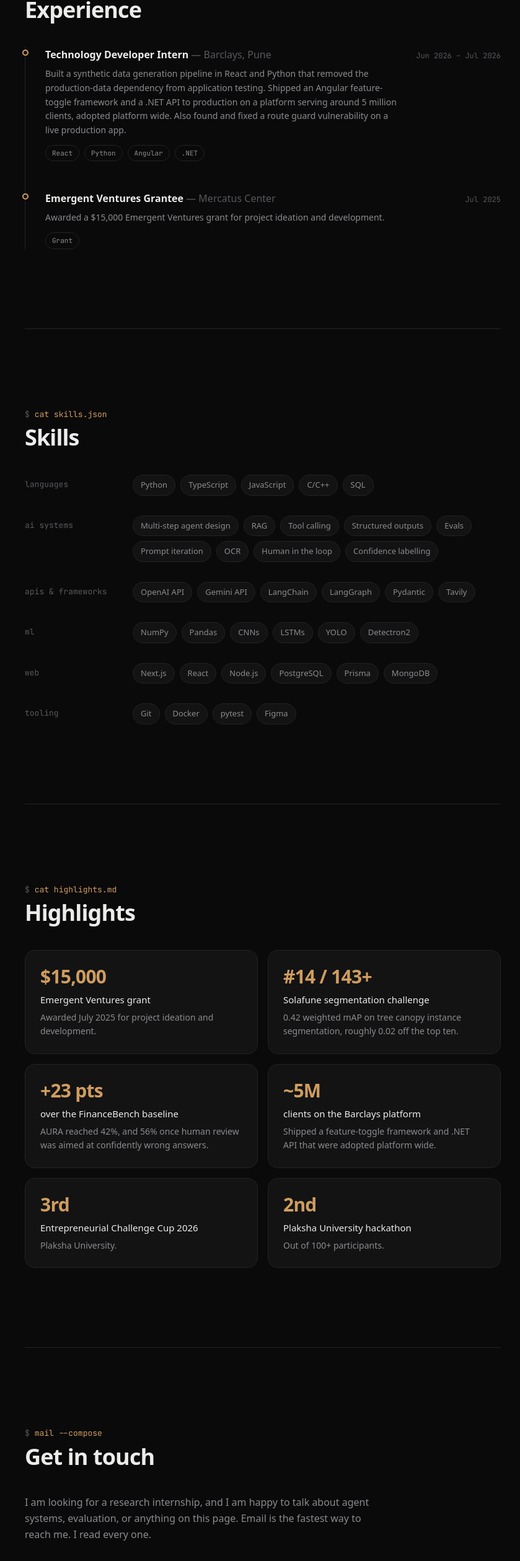
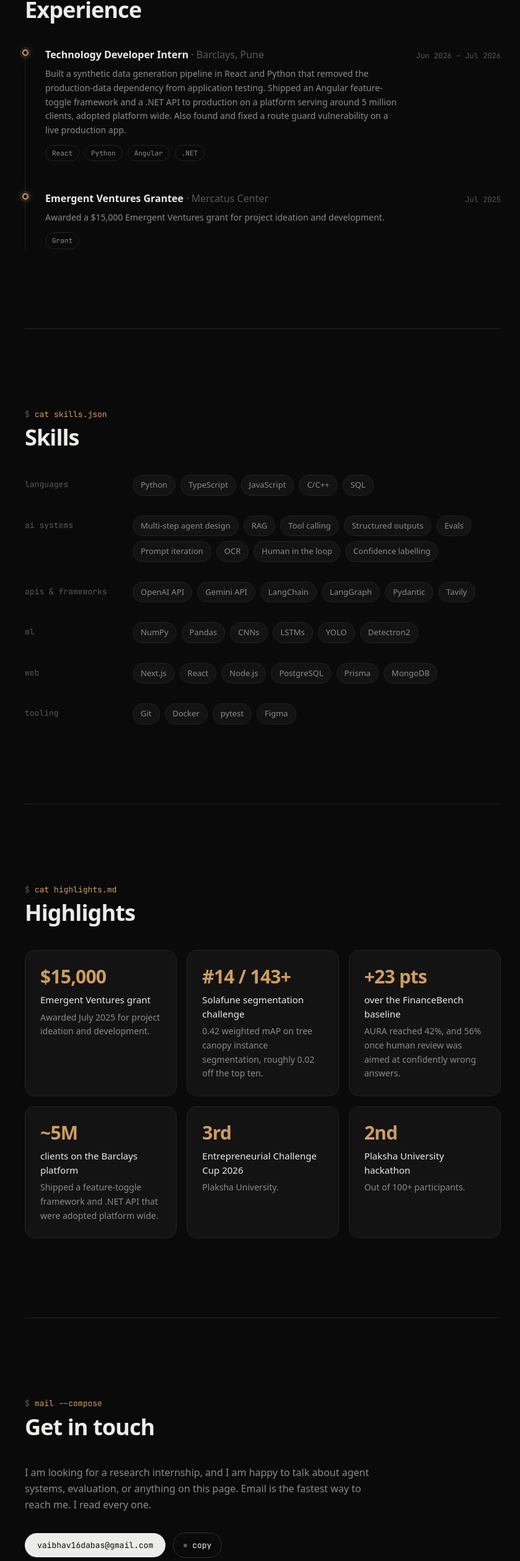
Before and after one commit to vaibhavdabas16/portfolio, a Next.js app: page / in a window 1280 px wide. Shown: the part 3327-5846 px from the top of the page at 62% size, without its empty margins (216-1055 px from the left). Built offline with nearby package versions, Linux system fonts and the light colour scheme.

Commit message:
feat: animated highlight counters, copy-email button, chip and timeline hover states

```diff
--- a/src/components/Contact.tsx
+++ b/src/components/Contact.tsx
@@ -1,5 +1,6 @@
 import { profile } from "@/data/portfolio";
 import SectionLabel from "./SectionLabel";
+import CopyEmail from "./CopyEmail";
 
 export default function Contact() {
   return (
@@ -7,29 +8,33 @@ export default function Contact() {
       <div className="mx-auto w-full max-w-3xl">
         <SectionLabel command="mail --compose" title="Get in touch" />
 
-        <p className="max-w-xl text-[15px] sm:text-base leading-relaxed text-text-secondary">
+        <p
+          data-reveal
+          className="max-w-xl text-[15px] sm:text-base leading-relaxed text-text-secondary"
+        >
           I am looking for a research internship, and I am happy to talk about
           agent systems, evaluation, or anything on this page. Email is the
           fastest way to reach me. I read every one.
         </p>
 
-        <a
-          href={`mailto:${profile.email}`}
-          className="mt-8 inline-flex items-center gap-2 rounded-full bg-text-primary px-5 py-2.5 font-mono text-[13px] text-bg transition-opacity hover:opacity-85"
+        <div data-reveal style={{ "--d": "80ms" } as React.CSSProperties}>
+          <CopyEmail email={profile.email} />
+        </div>
+
+        <div
+          data-reveal
+          style={{ "--d": "160ms" } as React.CSSProperties}
+          className="mt-10 flex flex-wrap gap-x-6 gap-y-2 font-mono text-[13px] text-text-secondary"
         >
-          {profile.email}
-        </a>
-
-        <div className="mt-10 flex flex-wrap gap-x-6 gap-y-2 font-mono text-[13px] text-text-secondary">
           {profile.socials.map((s) => (
             <a
               key={s.label}
               href={s.url}
               target="_blank"
               rel="noopener noreferrer"
-              className="transition-colors hover:text-accent"
+              className="link-draw hover:text-accent"
             >
-              {s.label}
+              {s.label} ↗
             </a>
           ))}
         </div>
--- /dev/null
+++ b/src/components/CopyEmail.tsx
@@ -0,0 +1,42 @@
+"use client";
+
+import { useState } from "react";
+
+export default function CopyEmail({ email }: { email: string }) {
+  const [copied, setCopied] = useState(false);
+
+  const copy = async () => {
+    try {
+      await navigator.clipboard.writeText(email);
+      setCopied(true);
+      setTimeout(() => setCopied(false), 1800);
+    } catch {
+      // Clipboard blocked: the mailto link next to this still works.
+    }
+  };
+
+  return (
+    <div className="mt-8 flex flex-wrap items-center gap-3">
+      <a
+        href={`mailto:${email}`}
+        className="inline-flex items-center gap-2 rounded-full bg-text-primary px-5 py-2.5 font-mono text-[13px] text-bg transition-transform hover:-translate-y-0.5 hover:opacity-90"
+      >
+        {email}
+      </a>
+      <button
+        type="button"
+        onClick={copy}
+        className="inline-flex items-center gap-2 rounded-full border border-border-strong px-4 py-2.5 font-mono text-[13px] text-text-primary transition-colors hover:border-accent hover:text-accent"
+        aria-live="polite"
+      >
+        <span
+          className={`inline-block h-1.5 w-1.5 rounded-full transition-colors ${
+            copied ? "bg-green-400" : "bg-text-tertiary"
+          }`}
+          aria-hidden
+        />
+        {copied ? "copied" : "copy"}
+      </button>
+    </div>
+  );
+}
--- /dev/null
+++ b/src/components/Counter.tsx
@@ -0,0 +1,67 @@
+"use client";
+
+import { useEffect, useRef, useState } from "react";
+
+/**
+ * Animates the first number inside a string like "$15,000", "#14 / 143+"
+ * or "~5M" from 0 up to its value. Anything around the number is left
+ * untouched. Starts when the nearest [data-reveal] ancestor is revealed
+ * by Effects, or immediately if there is no such ancestor.
+ */
+export default function Counter({
+  value,
+  className,
+}: {
+  value: string;
+  className?: string;
+}) {
+  const ref = useRef<HTMLSpanElement>(null);
+  const [display, setDisplay] = useState(value);
+
+  useEffect(() => {
+    const match = value.match(/(\d[\d,]*)/);
+    const el = ref.current;
+    if (!match || !el) return;
+    if (window.matchMedia("(prefers-reduced-motion: reduce)").matches) return;
+
+    const raw = match[1];
+    const target = parseInt(raw.replace(/,/g, ""), 10);
+    const useCommas = raw.includes(",");
+    const before = value.slice(0, match.index);
+    const after = value.slice((match.index ?? 0) + raw.length);
+    const fmt = (n: number) =>
+      before + (useCommas ? n.toLocaleString("en-US") : String(n)) + after;
+
+    let frame = 0;
+    const run = () => {
+      const duration = 1100;
+      const start = performance.now();
+      const tick = (now: number) => {
+        const t = Math.min(1, (now - start) / duration);
+        const eased = 1 - Math.pow(1 - t, 3);
+        setDisplay(fmt(Math.round(target * eased)));
+        if (t < 1) frame = requestAnimationFrame(tick);
+      };
+      frame = requestAnimationFrame(tick);
+    };
+
+    const host = el.closest<HTMLElement>("[data-reveal]");
+    if (!host || host.classList.contains("is-visible")) {
+      run();
+      return () => cancelAnimationFrame(frame);
+    }
+
+    setDisplay(fmt(0));
+    host.addEventListener("reveal", run, { once: true });
+    return () => {
+      host.removeEventListener("reveal", run);
+      cancelAnimationFrame(frame);
+    };
+  }, [value]);
+
+  return (
+    <span ref={ref} className={className}>
+      {display}
+    </span>
+  );
+}
--- a/src/components/Experience.tsx
+++ b/src/components/Experience.tsx
@@ -9,13 +9,21 @@ export default function Experience() {
 
         <ol className="relative border-l border-border pl-6 sm:pl-8">
           {experience.map((item, i) => (
-            <li key={i} className="relative pb-12 last:pb-0">
-              <span className="absolute -left-[29px] sm:-left-[37px] top-1 h-2.5 w-2.5 rounded-full border-2 border-accent bg-bg" />
+            <li
+              key={i}
+              data-reveal
+              style={{ "--d": `${i * 90}ms` } as React.CSSProperties}
+              className="group relative pb-12 last:pb-0"
+            >
+              <span className="node-glow absolute -left-[29px] sm:-left-[37px] top-1 h-2.5 w-2.5 rounded-full border-2 border-accent bg-bg transition-transform group-hover:scale-125" />
 
               <div className="flex flex-wrap items-baseline justify-between gap-x-4 gap-y-1">
                 <h3 className="font-[family-name:var(--font-display)] text-base font-semibold text-text-primary">
                   {item.role}
-                  <span className="text-text-tertiary font-normal"> — {item.org}</span>
+                  <span className="text-text-tertiary font-normal">
+                    {" "}
+                    · {item.org}
+                  </span>
                 </h3>
                 <span className="font-mono text-xs text-text-tertiary whitespace-nowrap">
                   {item.period}
@@ -31,7 +39,7 @@ export default function Experience() {
                   {item.tags.map((tag) => (
                     <span
                       key={tag}
-                      className="rounded-full border border-border px-2.5 py-1 font-mono text-[11px] text-text-secondary"
+                      className="chip rounded-full border border-border px-2.5 py-1 font-mono text-[11px] text-text-secondary"
                     >
                       {tag}
                     </span>
--- a/src/components/Highlights.tsx
+++ b/src/components/Highlights.tsx
@@ -1,5 +1,6 @@
 import { highlights } from "@/data/portfolio";
 import SectionLabel from "./SectionLabel";
+import Counter from "./Counter";
 
 export default function Highlights() {
   return (
@@ -7,15 +8,18 @@ export default function Highlights() {
       <div className="mx-auto w-full max-w-3xl">
         <SectionLabel command="cat highlights.md" title="Highlights" />
 
-        <ul className="grid gap-4 sm:grid-cols-2">
-          {highlights.map((item) => (
+        <ul className="grid gap-4 sm:grid-cols-2 lg:grid-cols-3">
+          {highlights.map((item, i) => (
             <li
               key={item.label}
-              className="rounded-2xl border border-border bg-bg-elevated p-6"
+              data-reveal
+              style={{ "--d": `${i * 70}ms` } as React.CSSProperties}
+              className="group rounded-2xl border border-border bg-bg-elevated p-6 transition-all duration-300 hover:-translate-y-1 hover:border-accent-dim"
             >
-              <p className="font-[family-name:var(--font-display)] text-3xl font-semibold tracking-tight text-accent">
-                {item.value}
-              </p>
+              <Counter
+                value={item.value}
+                className="block font-[family-name:var(--font-display)] text-3xl font-semibold tracking-tight text-accent tabular-nums"
+              />
               <p className="mt-2 text-[15px] font-medium text-text-primary">
                 {item.label}
               </p>
--- a/src/components/SectionLabel.tsx
+++ b/src/components/SectionLabel.tsx
@@ -6,7 +6,7 @@ export default function SectionLabel({
   title: string;
 }) {
   return (
-    <div className="mb-10 flex flex-col gap-2">
+    <div data-reveal className="mb-10 flex flex-col gap-2">
       <span className="font-mono text-[13px] text-accent">
         <span className="text-text-tertiary">$</span> {command}
       </span>
--- a/src/components/Skills.tsx
+++ b/src/components/Skills.tsx
@@ -8,9 +8,11 @@ export default function Skills() {
         <SectionLabel command="cat skills.json" title="Skills" />
 
         <dl className="space-y-8">
-          {skills.map((group) => (
+          {skills.map((group, i) => (
             <div
               key={group.label}
+              data-reveal
+              style={{ "--d": `${i * 60}ms` } as React.CSSProperties}
               className="grid gap-3 sm:grid-cols-[150px_1fr] sm:gap-6"
             >
               <dt className="font-mono text-[13px] text-text-tertiary sm:pt-1.5">
@@ -20,7 +22,7 @@ export default function Skills() {
                 {group.items.map((item) => (
                   <span
                     key={item}
-                    className="rounded-full border border-border bg-bg-elevated px-3 py-1.5 text-[13px] text-text-secondary"
+                    className="chip rounded-full border border-border bg-bg-elevated px-3 py-1.5 text-[13px] text-text-secondary"
                   >
                     {item}
                   </span>
```
Also changed, not shown: src/components/About.tsx (+8 -2 lines), src/components/Footer.tsx (+15 -3 lines).
